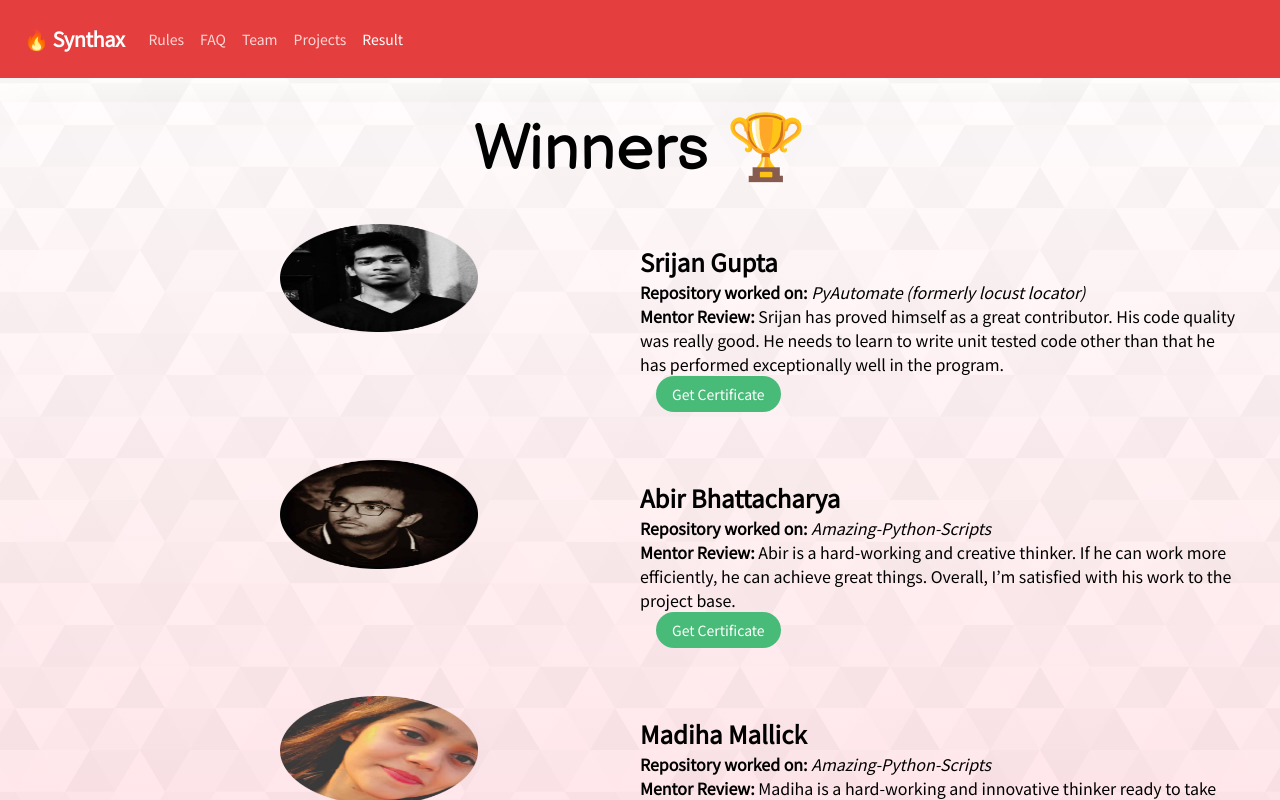
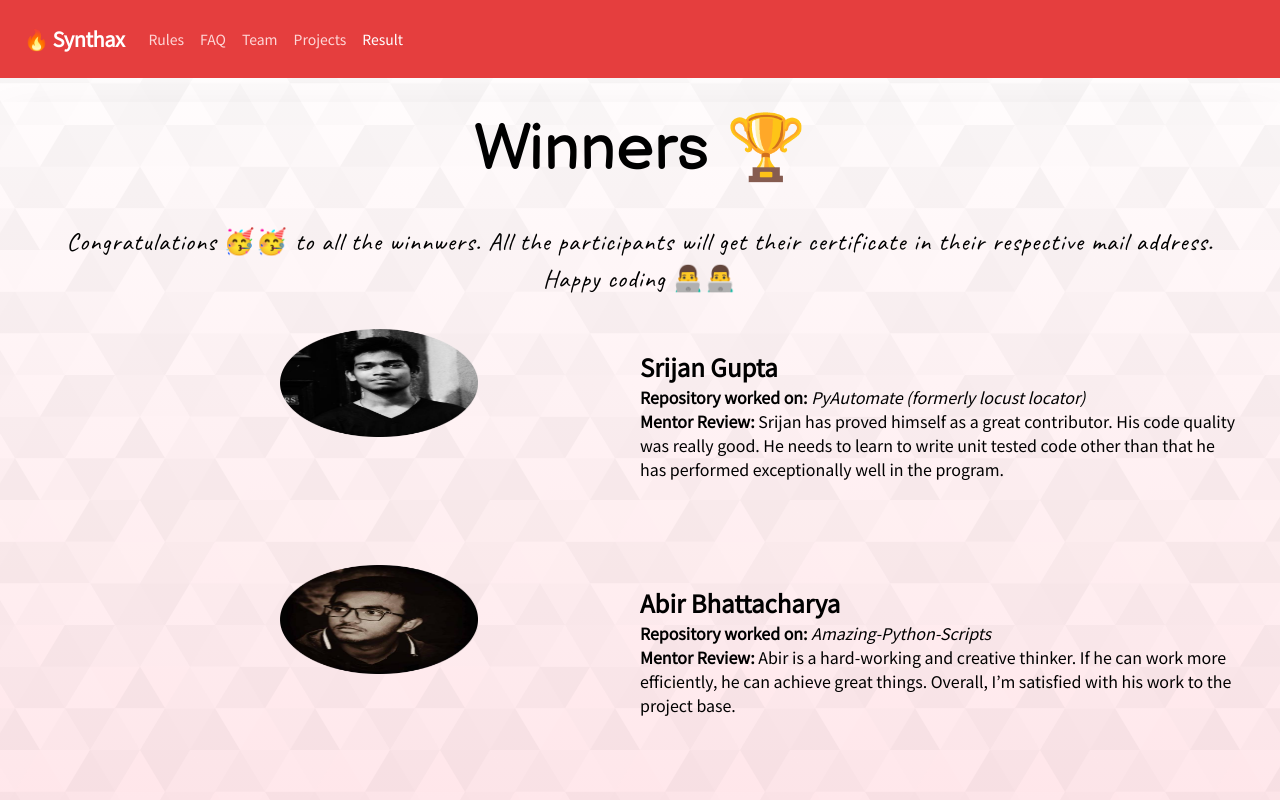
Before and after one commit to shawavisek35/synthack, a React (Create React App) app: page /result in a window 1280 px wide. Shown: the top 800 px of the page. Built offline with nearby package versions, Linux system fonts and the light colour scheme.

Commit message:
certificates withdrawn

```diff
--- a/src/assets/App.css
+++ b/src/assets/App.css
@@ -1,5 +1,6 @@
 @import url("https://fonts.googleapis.com/css2?family=Noto+Sans+JP&display=swap");
 @import url('https://fonts.googleapis.com/css2?family=Balsamiq+Sans&display=swap');
+@import url('https://fonts.googleapis.com/css2?family=Caveat&display=swap');
 
 body {
   background-color: #ffffff;
@@ -88,3 +89,16 @@ body {
     text-transform: uppercase;
     font-family: "Kumbh Sans", sans-serif;
   }
+
+  .congrats {
+    font-family : "Caveat", cursive;
+    font-size : 25px;
+    letter-spacing: 1px;
+  }
+
+  .congrats-code {
+    font-family : "Caveat", cursive;
+    font-size : 25px;
+    letter-spacing: 1px;
+    margin-bottom: 30px;
+  }
--- a/src/components/Result.js
+++ b/src/components/Result.js
@@ -10,6 +10,8 @@ const Team = () => {
       >
         Winners 🏆
       </h1>
+      <p className="congrats">Congratulations 🥳🥳 to all the winnwers. All the participants will get their certificate in their respective mail address.</p>
+      <p className="congrats-code">Happy coding 👨‍💻👨‍💻</p>
       {result.map((i) => (
         <div
           className="grid grid-cols-1 sm:grid-cols-2 px-10 text-center"
@@ -39,12 +41,12 @@ const Team = () => {
             <br />
             <div className="animate-bounce inline-block text-sm px-4 py-2 leading-none hover:border-transparent hover:text-red-600 mt-4 lg:mt-0">
               <br />
-              <a
+              {/* <a
                 href={i.plink}
                 class="px-4 py-2 bg-green-500 text-white rounded-full"
               >
                 Get Certificate
-              </a>
+              </a> */}
             </div>
           </div>
         </div>
--- a/src/shared/result.js
+++ b/src/shared/result.js
@@ -1,7 +1,5 @@
 export const result = [
   {
-    plink:
-      "https://drive.google.com/file/d/1muC9mZX5LcFGWvlc8YXOU7G72ngsUeFz/view?usp=sharing",
     img: "srijan",
     name: "Srijan Gupta",
     repo: "PyAutomate (formerly locust locator)",
@@ -9,8 +7,6 @@ export const result = [
     He needs to learn to write unit tested code other than that he has performed exceptionally well in the program.`,
   },
   {
-    plink:
-      "https://drive.google.com/file/d/1CSdhiJ_n9-cLZeTvhPsnV6_3kF3vJ7Kl/view?usp=sharing",
     img: "abir",
     name: "Abir Bhattacharya",
     repo: "Amazing-Python-Scripts",
@@ -18,8 +14,6 @@ export const result = [
     he can achieve great things. Overall, I’m satisfied with his work to the project base.`,
   },
   {
-    plink:
-      "https://drive.google.com/file/d/1VHaolJ5yDwjIjEZgd95s6huZyRLLA9xl/view?usp=sharing",
     img: "madiha",
     name: "Madiha Mallick",
     repo: "Amazing-Python-Scripts",
@@ -27,8 +21,6 @@ export const result = [
     challenges and solve them. For a beginner she worked well. I’m satisfied with her work to the project base. `,
   },
   {
-    plink:
-      "https://drive.google.com/file/d/1A-gHWitvS4kVdrxXS5qj_AEu-xx0mVvg/view?usp=sharing",
     img: "rijita",
     name: "Rijita Bose",
     repo: "Basic-Calculator",
@@ -36,8 +28,6 @@ export const result = [
     regular when she was working. She came up with innovative ideas and consulted me on almost every step she took.`,
   },
   {
-    plink:
-      "https://drive.google.com/file/d/1qS9ZUMJ-0Q7GkYNOe4tqF3o_r_PmBdxv/view?usp=sharing",
     img: "arnab",
     name: "Arnab Mandal",
     repo: "lifeMEDeasy",
@@ -45,8 +35,6 @@ export const result = [
     work with new ReactJS libraries. He can work more efficiently. I’m satisfied with his work to the project base.`,
   },
   {
-    plink:
-      "https://drive.google.com/file/d/1bzsXcsZg6BFyAcvSpVostJN2Xo9AcsAL/view?usp=sharing",
     img: "deep",
     name: "Deepraj Rakshit",
     repo: "PyScripts",
@@ -54,8 +42,6 @@ export const result = [
     assigned to him. Then he modified existing Scripts. He has performed exceptionally well in the program.`,
   },
   {
-    plink:
-      "https://drive.google.com/file/d/1g47lo_Cqk5s3Y9SBouGyj0PqGcZsUEYB/view?usp=sharing",
     img: "shalini",
     name: "Shalini Kumari",
     repo: "PyScripts",
@@ -63,8 +49,6 @@ export const result = [
     which were assigned to her. she started as a newbie, learnt the topics and gave her best as a participant.`,
   },
   {
-    plink:
-      "https://drive.google.com/file/d/1EOp-WtG9IRlczPeQc-K0WaeRxFwM6rn0/view?usp=sharing",
     img: "debojit",
     name: "Debojit Nath",
     repo: "ML-and-CV (DCGAN Implementation)",
@@ -72,8 +56,6 @@ export const result = [
     with the given problem.But has very limited skillset, and lacks the push to create something from his own.`,
   },
   {
-    plink:
-      "https://drive.google.com/file/d/1wzs-0X-gkcuPMfQMCnPwjtf5-7SXWzqE/view?usp=sharing",
     img: "madhurima",
     name: "Madhurima Maji",
     repo: "ML-and-Computer-Vision (ASL Classification)",
@@ -81,8 +63,6 @@ export const result = [
     making the same mistake and trying to overachieve brings her down.She works hard and is honest with her work.`,
   },
   {
-    plink:
-      "https://drive.google.com/file/d/1CbZ7lJODlhT3nFv2jlkIiHbugjbM5o6u/view?usp=sharing",
     img: "priti",
     name: "Priti Kumari Shaw",
     repo: "Word-Master",
@@ -90,8 +70,6 @@ export const result = [
     contribution she learned the concept fast. She performed exceptionally well in the program.`,
   },
   {
-    plink:
-      "https://drive.google.com/file/d/11xkMoxEWgtVkPDL18xEXru3aQLCh4gRU/view?usp=sharing",
     img: "tasneem",
     name: "Tasneem Parveen",
     repo: "Word-Master",
@@ -99,8 +77,6 @@ export const result = [
     to open source contribution. She performed well in the program.`,
   },
   {
-    plink:
-      "https://drive.google.com/file/d/1bMuFwZYfqlMKvSibu3EsYap_ZExwNme9/view?usp=sharing",
     img: "rinika",
     name: "Rinika Laha",
     repo: "QR-Code-Generator",
@@ -108,8 +84,6 @@ export const result = [
     total of 3 issues. Her design ideas in terms of GUI also has a great artistic touch.`,
   },
   {
-    plink:
-      "https://drive.google.com/file/d/1DM2icEgQ1-BF-abxE_iuP3sX78B2Mup7/view?usp=sharing",
     img: "deepsaha",
     name: "Deep Saha",
     repo: "QR-Code-Generator",
@@ -117,8 +91,6 @@ export const result = [
     which one is on markdown file. He is a quick learner but takes time to implement it.`,
   },
   {
-    plink:
-      "https://drive.google.com/file/d/1H_5RQQI-Jt2Ktke9aSRYidDXSsvaX5-I/view?usp=sharing",
     img: "rishab",
     name: "Rishab Mallick",
     repo: "ML-and-CV (DCGAN Implementation)",
```
